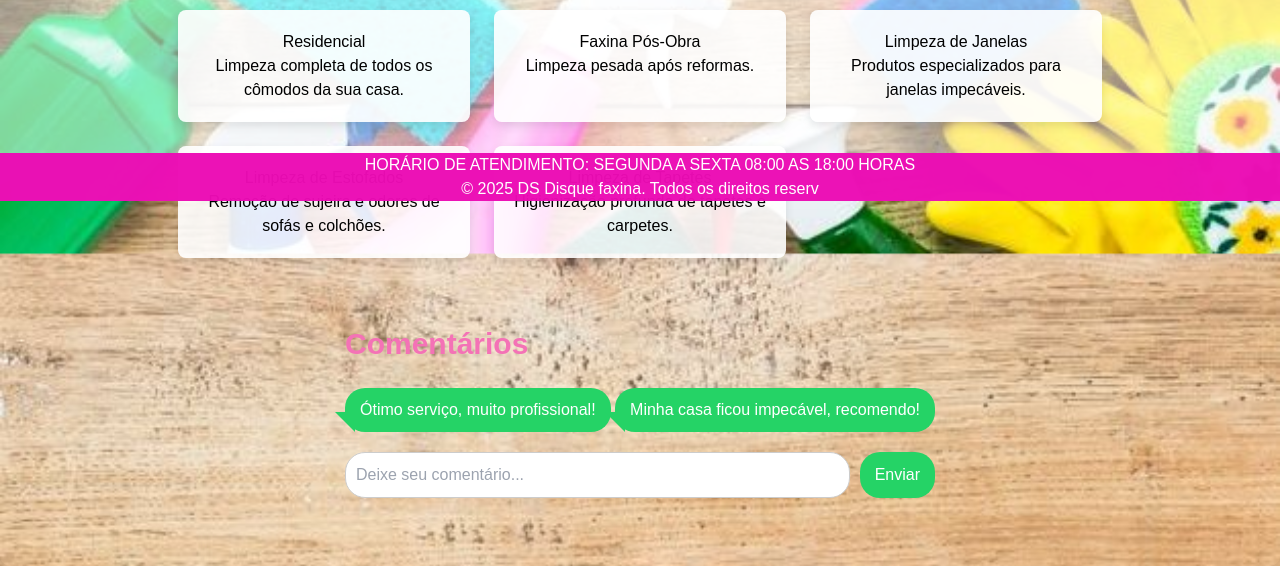
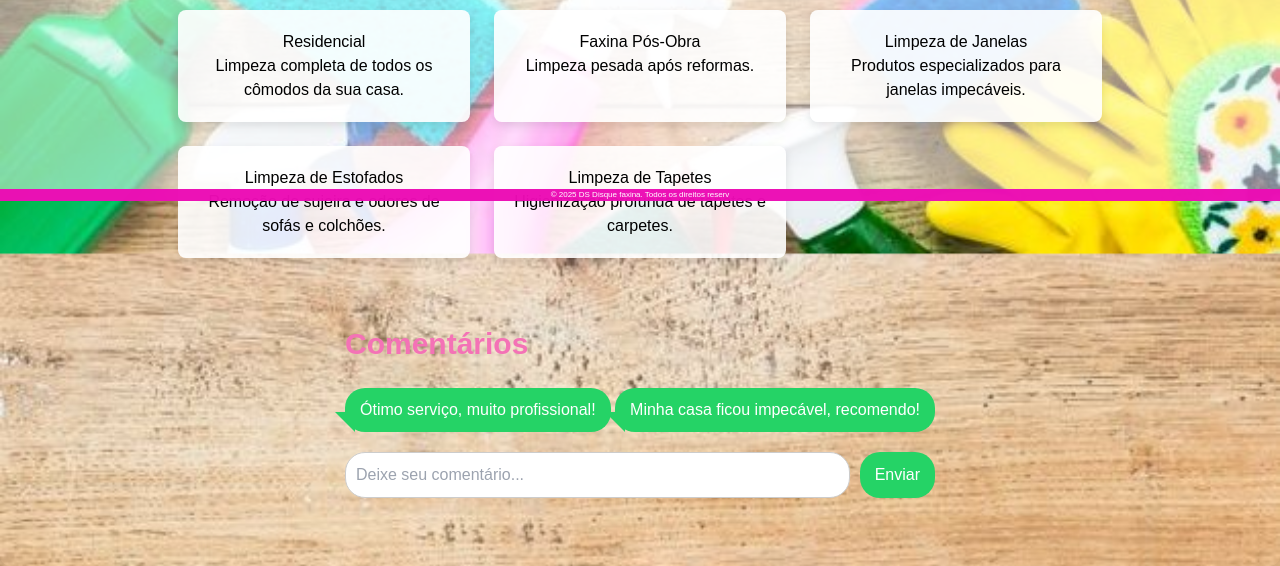
Before and after one commit to deborasouza01/CleanDirect, a plain HTML site: page index.html in a window 1280 px wide. Shown: the part 599-1165 px from the top of the page. Drawn offline with nearby package versions, Linux system fonts and the light colour scheme; files whose address does not match are found by name.

Commit message:
modificando "footer" index.html

```diff
--- a/index.html
+++ b/index.html
@@ -151,7 +151,7 @@
             color: white;     /* Cor do texto */
             text-align: center;  /* Centraliza o texto */
             padding: 0.1px 0;  /* Espaçamento interno */
-            font-size: 1rem;  /* Tamanho da fonte */
+            font-size: 0.5rem;  /* Tamanho da fonte */
             z-index: 100;     /* rodapé fique acima de outros elementos */
         }
 
@@ -223,5 +223,4 @@
     </script>
 
     <footer>
-        HORÁRIO DE ATENDIMENTO: SEGUNDA A SEXTA 08:00 AS 18:00 HORAS
         <p>© 2025 DS Disque faxina. Todos os direitos reserv
```
